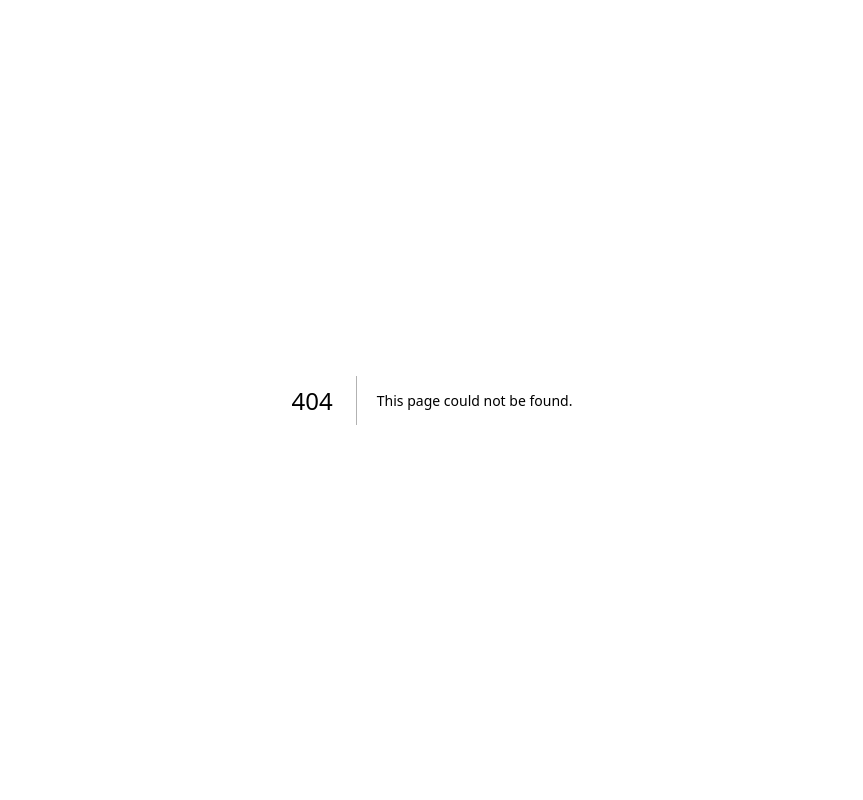
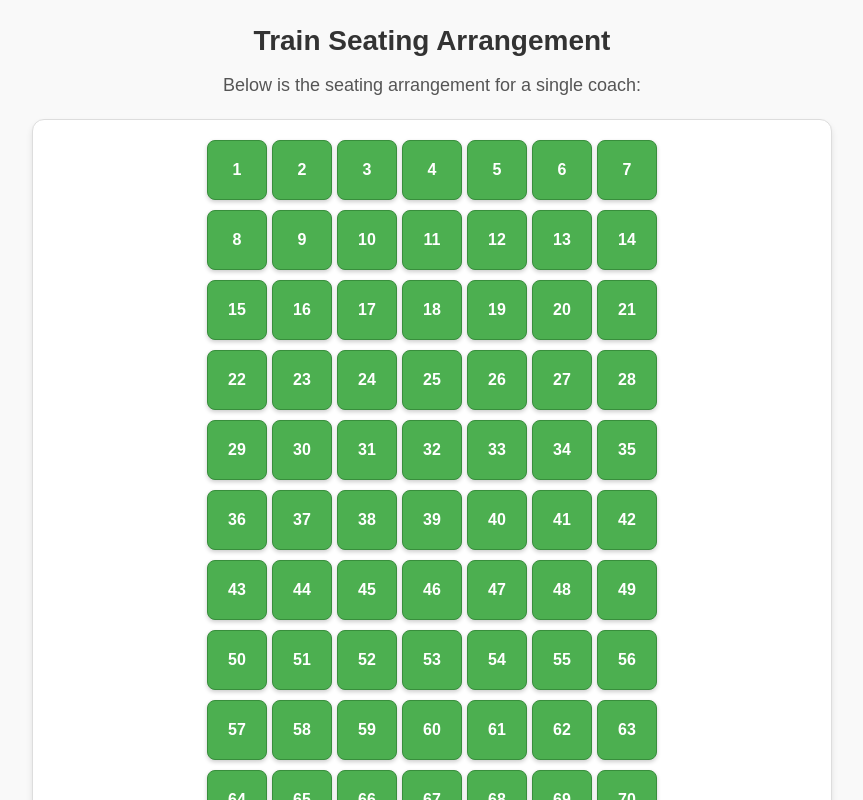
Before and after one commit to its-samarth/workwise, a Next.js app: page /train in a window 1280 px wide. Before the commit this address had no page. Shown: the top 800 px of the page, without its empty margins (208-1071 px from the left). Built offline with nearby package versions, Linux system fonts and the light colour scheme.

Commit message:
created basic layout of train seats and selection

```diff
--- a/package.json
+++ b/package.json
@@ -10,6 +10,7 @@
   },
   "dependencies": {
     "next": "15.1.3",
+    "next-auth": "^4.24.11",
     "react": "^19.0.0",
     "react-dom": "^19.0.0"
   },
--- /dev/null
+++ b/src/app/components/TrainCoach.js
@@ -0,0 +1,87 @@
+"use client"
+import React, { useState } from "react";
+
+const TrainCoach = () => {
+  const totalSeats = 80;
+  const seatsPerRow = 7;
+  const rows = Math.ceil(totalSeats / seatsPerRow);
+
+  const [selectedSeats, setSelectedSeats] = useState([]);
+
+  const getSeatNumbers = () => {
+    let seats = [];
+    for (let i = 1; i <= rows; i++) {
+      if (i === rows) {
+        seats.push(Array.from({ length: 3 }, (_, j) => (i - 1) * 7 + j + 1));
+      } else {
+        seats.push(Array.from({ length: seatsPerRow }, (_, j) => (i - 1) * 7 + j + 1));
+      }
+    }
+    return seats;
+  };
+
+  const seatNumbers = getSeatNumbers();
+
+  const handleSeatClick = (seat) => {
+    setSelectedSeats((prevSelected) =>
+      prevSelected.includes(seat)
+        ? prevSelected.filter((s) => s !== seat) // Deselect the seat
+        : [...prevSelected, seat] // Select the seat
+    );
+  };
+
+  return (
+    <div style={styles.coach}>
+      {seatNumbers.map((row, rowIndex) => (
+        <div key={rowIndex} style={styles.row}>
+          {row.map((seat) => (
+            <div
+              key={seat}
+              style={{
+                ...styles.seat,
+                backgroundColor: selectedSeats.includes(seat) ? "#eba434" : "#4caf50",
+                borderColor: selectedSeats.includes(seat) ? "#fbc02d" : "#388e3c",
+              }}
+              onClick={() => handleSeatClick(seat)}
+            >
+              {seat}
+            </div>
+          ))}
+        </div>
+      ))}
+    </div>
+  );
+};
+
+const styles = {
+  coach: {
+    display: "flex",
+    flexDirection: "column",
+    alignItems: "center",
+    gap: "10px",
+    width: "100%",
+  },
+  row: {
+    display: "flex",
+    justifyContent: "center",
+    gap: "5px",
+    flexWrap: "wrap", // Wrap rows for small screens
+  },
+  seat: {
+    width: "clamp(40px, 10vw, 60px)", // Adjusts size based on screen width
+    height: "clamp(40px, 10vw, 60px)",
+    display: "flex",
+    justifyContent: "center",
+    alignItems: "center",
+    backgroundColor: "#4caf50",
+    color: "white",
+    fontWeight: "bold",
+    borderRadius: "8px",
+    boxShadow: "0 2px 4px rgba(0, 0, 0, 0.2)",
+    transition: "transform 0.2s",
+    cursor: "pointer",
+    border: "1px solid #388e3c",
+  },
+};
+
+export default TrainCoach;
--- /dev/null
+++ b/src/app/train/page.js
@@ -0,0 +1,59 @@
+// src/app/train/page.js
+
+import TrainCoach from "../components/TrainCoach";
+
+const TrainPage = () => {
+  return (
+    <div style={styles.pageContainer}>
+      <div style={styles.headerContainer}>
+        <h1 style={styles.title}>Train Seating Arrangement</h1>
+        <p style={styles.description}>
+          Below is the seating arrangement for a single coach:
+        </p>
+      </div>
+      <div style={styles.coachContainer}>
+        <TrainCoach />
+      </div>
+    </div>
+  );
+};
+
+const styles = {
+  pageContainer: {
+    minHeight: "100vh",
+    display: "flex",
+    flexDirection: "column",
+    alignItems: "center",
+    justifyContent: "center",
+    padding: "20px",
+    backgroundColor: "#f9f9f9", // Light grey background for contrast
+    boxSizing: "border-box",
+  },
+  headerContainer: {
+    textAlign: "center",
+    marginBottom: "20px",
+    padding: "0 10px",
+  },
+  title: {
+    fontSize: "clamp(20px, 4vw, 28px)", // Adjusts based on screen width
+    fontWeight: "bold",
+    color: "#333",
+    marginBottom: "10px",
+  },
+  description: {
+    fontSize: "clamp(14px, 2.5vw, 18px)", // Responsive text size
+    color: "#555",
+  },
+  coachContainer: {
+    width: "100%",
+    maxWidth: "800px", // Limits width on larger screens
+    backgroundColor: "white",
+    padding: "20px",
+    borderRadius: "12px",
+    boxShadow: "0 4px 6px rgba(0, 0, 0, 0.1)",
+    border: "1px solid #ddd",
+    boxSizing: "border-box",
+  },
+};
+
+export default TrainPage;
```
Also changed, not shown: src/app/page.tsx (+16 -16 lines), src/app/api/auth/[...nextauth].js (added), 1 other file (tests, documents, lock files or other folders).
